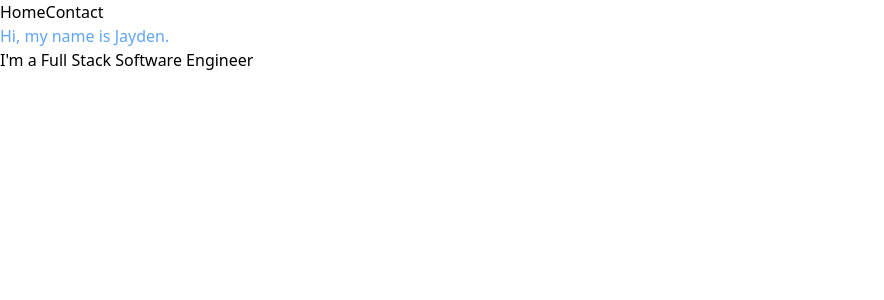
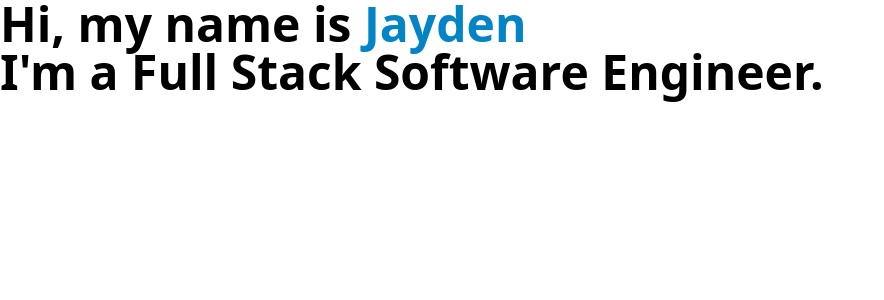
Before and after one commit to jkbeattie/jkbeattie.dev, a React (Create React App) app: page / in a window 1280 px wide. Shown: the top 300 px of the page, without its empty margins (0-884 px from the left). Built offline with nearby package versions, Linux system fonts and the light colour scheme.

Commit message:
feature: begins the hero section layout and styling

```diff
--- a/src/components/Hero.tsx
+++ b/src/components/Hero.tsx
@@ -1,8 +1,8 @@
 function Hero() {
     return (
-        <div className="hero">
-            <h1 className="text-blue-400">Hi, my name is Jayden.</h1>
-            <h1>I'm a Full Stack Software Engineer</h1>
+        <div className="hero min-w-full min-h-full flex flex-col justify-items-center">
+            <h1 className="text-5xl font-bold">Hi, my name is <span className="text-sky-600">Jayden</span></h1>
+            <h1 className="text-5xl font-bold">I'm a Full Stack Software Engineer.</h1>
         </div>
     )
 }
--- a/src/pages/Home.tsx
+++ b/src/pages/Home.tsx
@@ -4,7 +4,6 @@ import Navbar from '../components/Navbar';
 function Home() {
     return (
         <div>
-            <Navbar />
             <Hero />
         </div>
     )
```
